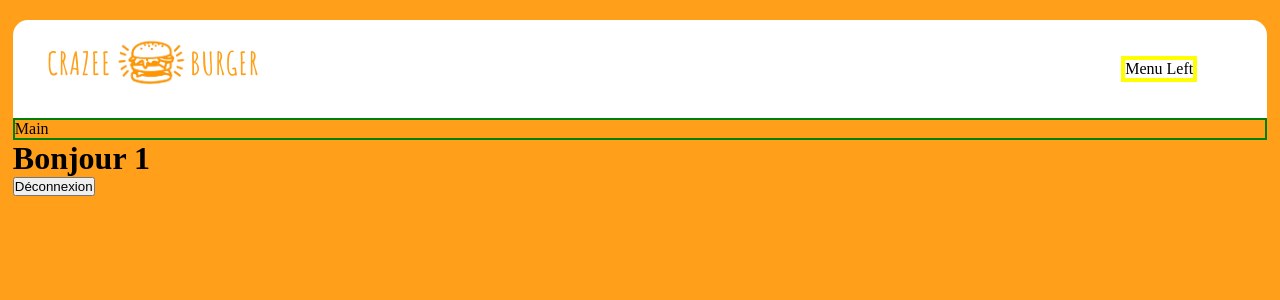
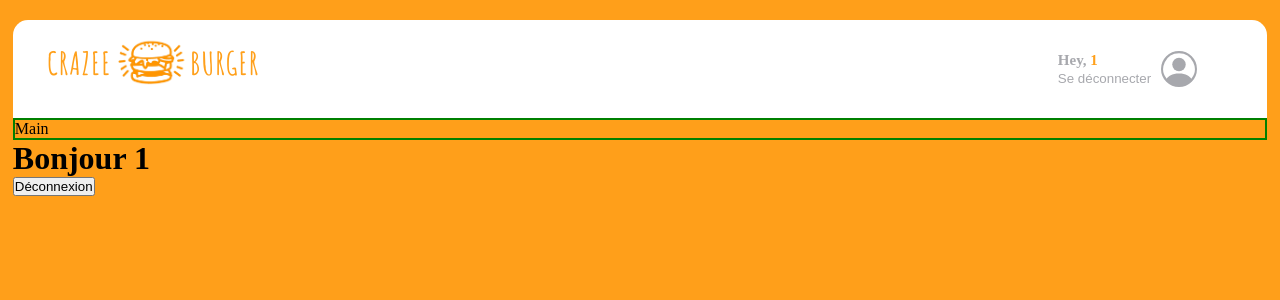
Before and after one commit to Mart95Dev/burger, a React (Create React App) app: page /order/1 in a window 1280 px wide. Shown: the top 300 px of the page. Built offline with nearby package versions, Linux system fonts and the light colour scheme.

Commit message:
💄 F04Bis : NAVBAR> RightSide> add and changing styling

```diff
--- a/src/components/pages/order/RightSide.js
+++ b/src/components/pages/order/RightSide.js
@@ -1,13 +1,68 @@
 import React from "react";
 import styled from "styled-components";
+import { Link, useParams } from "react-router-dom";
+import { BsPersonCircle } from "react-icons/bs";
+import { theme } from "../../../theme/index";
 
 export default function LeftSide() {
-  return <ContainerRightSideStyled>Menu Left</ContainerRightSideStyled>;
+  //state
+  const { username } = useParams();
+
+  //comortements
+
+  //affichage
+  return (
+    <ContainerRightSideStyled>
+      <div className="text-profil">
+        <h1>
+          Hey, <span>{username}</span>
+        </h1>
+        <Link to="/">
+          <button>Se déconnecter</button>
+        </Link>
+      </div>
+      <BsPersonCircle className="icon-navbar" />
+    </ContainerRightSideStyled>
+  );
 }
 
 const ContainerRightSideStyled = styled.div`
-  border: 4px solid yellow;
+  display: flex;
+  align-items: center;
   margin-right: 70px;
   margin-top: 31.09px;
   margin-bottom: 31.09px;
+
+  h1 {
+    font-size: 15px;
+  }
+
+  .text-profil {
+    display: flex;
+    flex-direction: column;
+    margin-right: 10px;
+  }
+
+  span {
+    color: ${theme.colors.primary};
+  }
+
+  .icon-navbar {
+    width: 36px;
+    height: 36px;
+  }
+
+  button {
+    border-style: none;
+    cursor: pointer;
+    background-color: transparent;
+    margin: auto;
+  }
+
+  .text-profil,
+  .icon-navbar,
+  .text-profil,
+  button {
+    color: ${theme.colors.greyMedium};
+  }
 `;
```
